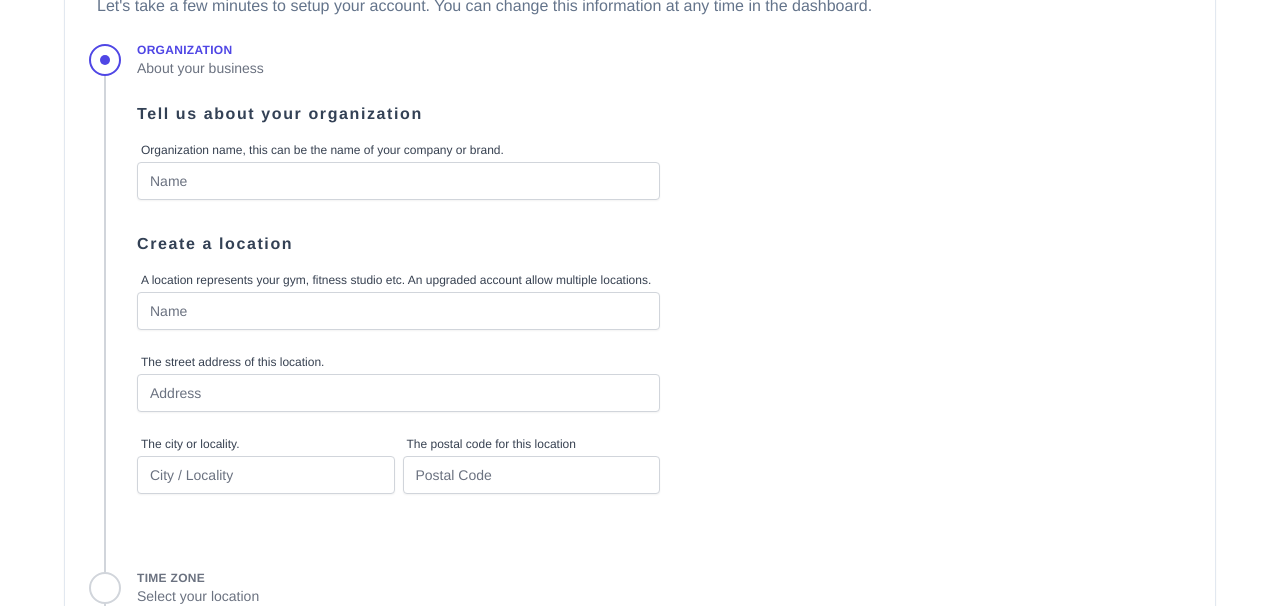
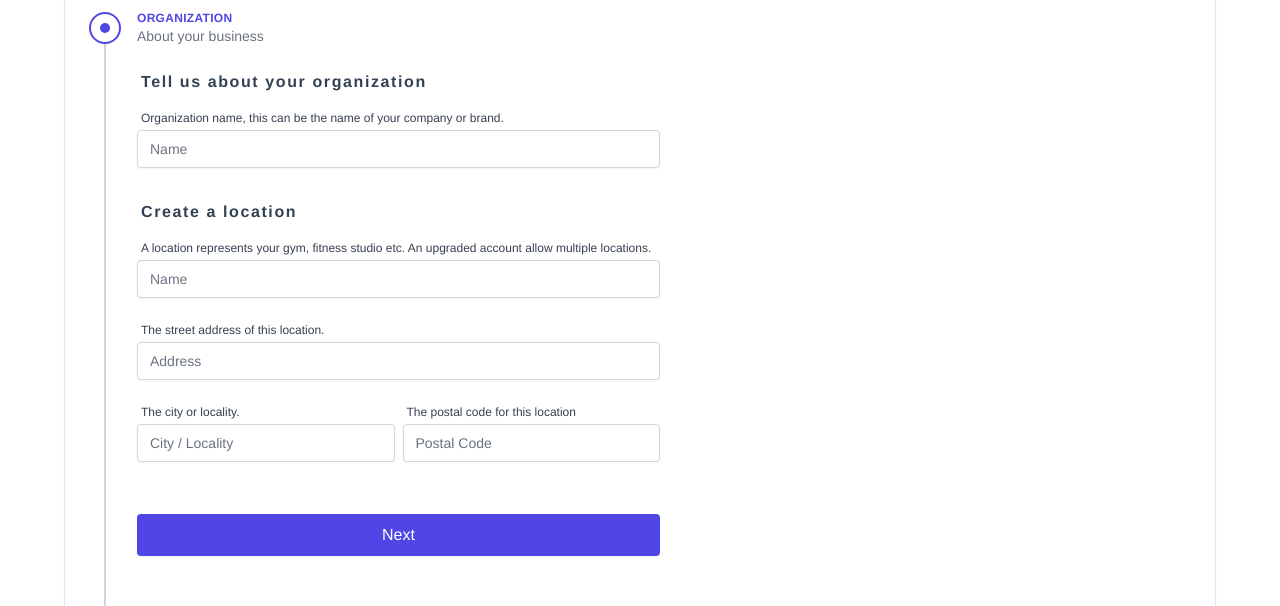
Before and after one commit to isoment/gympilot, a Vue app in the folder vue/: page /onboarding in a window 1280 px wide. Shown: the part 159-765 px from the top of the page. Built offline with nearby package versions, Linux system fonts and the light colour scheme; no server answers.

Commit message:
Create ButtonGroup component

```diff
--- /dev/null
+++ b/vue/src/components/onboarding/ButtonGroup.vue
@@ -0,0 +1,93 @@
+<template>
+  <div>
+    <div v-if="firstStep">
+      <div class="w-full">
+        <ButtonPrimary
+          data-test="next-button"
+          color="bg-indigo-600"
+          hover="hover:bg-indigo-500"
+          @click="nextClicked()"
+          >Next</ButtonPrimary
+        >
+      </div>
+    </div>
+    <div v-else-if="lastStep">
+      <div class="w-full">
+        <ButtonPrimary
+          data-test="next-button"
+          color="bg-indigo-600"
+          hover="hover:bg-indigo-500"
+          @click="finishClicked()"
+          >Finish</ButtonPrimary
+        >
+      </div>
+    </div>
+    <div v-else class="flex flex-row justify-between">
+      <div class="w-1/2 mr-1 sm:w-1/4">
+        <ButtonPrimary
+          data-test="next-button"
+          color="bg-slate-500"
+          hover="hover:bg-slate-400"
+          @click="previousClicked()"
+          >Previous</ButtonPrimary
+        >
+      </div>
+      <div class="w-1/2 ml-1 sm:w-1/4">
+        <ButtonPrimary
+          data-test="next-button"
+          color="bg-indigo-600"
+          hover="hover:bg-indigo-500"
+          @click="nextClicked()"
+          >Next</ButtonPrimary
+        >
+      </div>
+    </div>
+  </div>
+</template>
+
+<script lang="ts">
+import { computed, defineComponent, PropType } from "vue";
+import { StepperStatusProp } from "../types";
+import ButtonPrimary from "../buttons/ButtonPrimary.vue";
+
+export default defineComponent({
+  name: "ButtonGroup",
+
+  components: { ButtonPrimary },
+
+  props: {
+    status: {
+      type: Object as PropType<StepperStatusProp>,
+      required: true,
+    },
+  },
+
+  emits: ["click:action"],
+
+  setup(props, { emit }) {
+    console.log(props.status);
+
+    const firstStep = computed(() => {
+      return props.status.first;
+    });
+
+    const lastStep = computed(() => {
+      return props.status.last;
+    });
+
+    const finishClicked = () => {
+      emit("click:action", "finish");
+    };
+
+    const nextClicked = () => {
+      emit("click:action", "next");
+    };
+
+    const previousClicked = () => {
+      emit("click:action", "previous");
+    };
+
+    return { finishClicked, firstStep, lastStep, nextClicked, previousClicked };
+  },
+});
+</script>
--- a/vue/src/components/onboarding/YourOrganization.vue
+++ b/vue/src/components/onboarding/YourOrganization.vue
@@ -1,7 +1,7 @@
 <template>
   <div class="text-left">
     <div>
-      <h5 class="mt-6 mb-4 font-bold tracking-widest text-slate-700">
+      <h5 class="mt-6 mb-4 ml-1 font-bold tracking-widest text-slate-700">
         Tell us about your organization
       </h5>
       <div class="w-full mb-6 md:w-2/3 lg:w-1/2">
@@ -19,7 +19,7 @@
       </div>
     </div>
     <div>
-      <h5 class="mt-8 mb-4 font-bold tracking-widest text-slate-700">
+      <h5 class="mt-8 mb-4 ml-1 font-bold tracking-widest text-slate-700">
         Create a location
       </h5>
       <div class="w-full mb-6 md:w-2/3 lg:w-1/2">
@@ -78,6 +78,9 @@
           </div>
         </div>
       </div>
+      <div class="w-full mb-6 md:w-2/3 lg:w-1/2">
+        <ButtonGroup :status="status" @click:action="buttonClicked($event)" />
+      </div>
     </div>
   </div>
 </template>
@@ -85,6 +88,7 @@
 <script lang="ts">
 import { defineComponent, ref, PropType } from "vue";
 import TextInput from "../inputs/TextInput.vue";
+import ButtonGroup from "./ButtonGroup.vue";
 import ValidationErrors from "@/components/shared/ValidationErrors.vue";
 import { StepperStatusProp } from "../types";
 
@@ -99,7 +103,7 @@ interface FormValidationErrors {
 export default defineComponent({
   name: "YourOrganization",
 
-  components: { TextInput, ValidationErrors },
+  components: { ButtonGroup, TextInput, ValidationErrors },
 
   props: {
     status: {
@@ -108,9 +112,7 @@ export default defineComponent({
     },
   },
 
-  setup(props) {
-    console.log(props.status);
-
+  setup() {
     const form = ref({
       organization_name: "",
       location_name: "",
@@ -120,7 +122,11 @@ export default defineComponent({
     });
     const validationErrors = ref<FormValidationErrors>({});
 
-    return { form, validationErrors };
+    const buttonClicked = (event: any) => {
+      console.log("BUTTON_CLICKED", event);
+    };
+
+    return { buttonClicked, form, validationErrors };
   },
 });
 </script>
--- a/vue/src/layouts/OnboardingLayout.vue
+++ b/vue/src/layouts/OnboardingLayout.vue
@@ -2,7 +2,7 @@
   <div>
     <div class="flex justify-center w-full">
       <div
-        class="w-full max-w-6xl mx-2 mt-20 border rounded-lg shadow-sm md:w-8/10 lg:pt-2 border-slate-200"
+        class="w-full max-w-6xl mx-2 mt-4 rounded-lg shadow-sm md:mt-12 md:border md:w-8/10 lg:pt-2 border-slate-200"
       >
         <div class="mt-4 ml-4 mr-8 text-left md:ml-8">
           <h3
```
